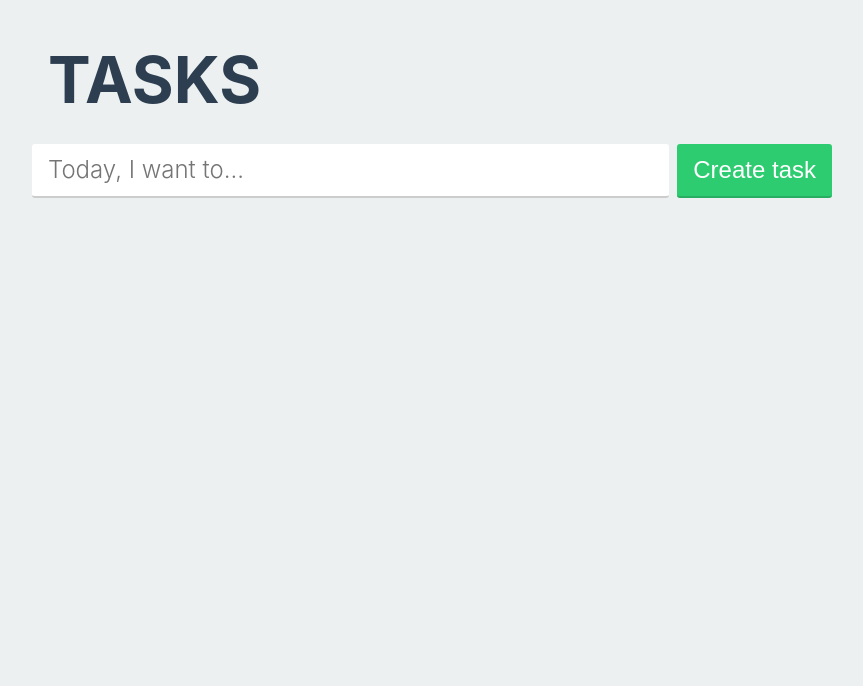
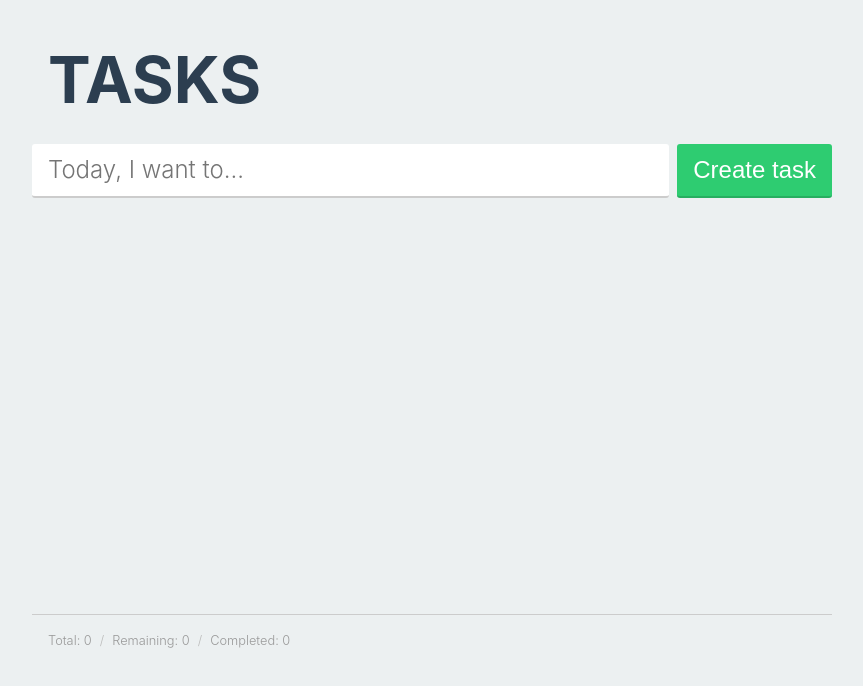
Before and after one commit to johny/react-and-redux-tasks-app, a React (Create React App) app: page / in a window 1280 px wide. Shown: the top 686 px of the page, without its empty margins (208-1071 px from the left). Built offline with nearby package versions, Linux system fonts and the light colour scheme.

Commit message:
Implement Summary component

```diff
--- a/src/App.js
+++ b/src/App.js
@@ -2,6 +2,7 @@ import React, { Component } from 'react';
 
 import AddTask from './components/AddTask';
 import VisibleTaskList from './containers/VisibleTaskList';
+import Summary from './components/Summary';
 
 class App extends Component {
   render() {
@@ -11,6 +12,7 @@ class App extends Component {
         <div className="App__content">
           <AddTask />
           <VisibleTaskList />
+          <Summary />
         </div>
       </div>
     );
--- /dev/null
+++ b/src/components/Summary.css
@@ -0,0 +1,15 @@
+.Summary {
+  padding: 1rem;
+  font-size: 0.8rem;
+  border-top: 1px solid #ccc;
+  color: #999;
+}
+
+.Summary__count {
+  margin: 0rem;
+}
+
+.Summary__separator {
+  margin: 0 0.5rem;
+  color: #bbb;
+}
--- /dev/null
+++ b/src/components/Summary.js
@@ -0,0 +1,29 @@
+import React from 'react';
+
+import { connect } from 'react-redux';
+
+import './Summary.css';
+
+const mapStateToProps = (state) => {
+  return {
+    total: state.tasks.length,
+    remaining: state.tasks.filter((f) => !f.completed).length,
+    completed: state.tasks.filter((f) => f.completed).length
+  };
+};
+
+let Summary = ({total, completed, remaining}) => {
+  return (
+    <div className="Summary">
+      <span className="Summary__count">Total: {total}</span>
+      <span className="Summary__separator">/</span>
+      <span className="Summary__count">Remaining: {remaining}</span>
+      <span className="Summary__separator">/</span>
+      <span className="Summary__count">Completed: {completed}</span>
+    </div>
+  )
+}
+
+Summary = connect(mapStateToProps)(Summary);
+
+export default Summary;
--- a/src/components/TaskList.css
+++ b/src/components/TaskList.css
@@ -1,5 +1,5 @@
 .TaskList {
-
+  min-height: 50vh;
 }
 
 .TaskList__list {
```
